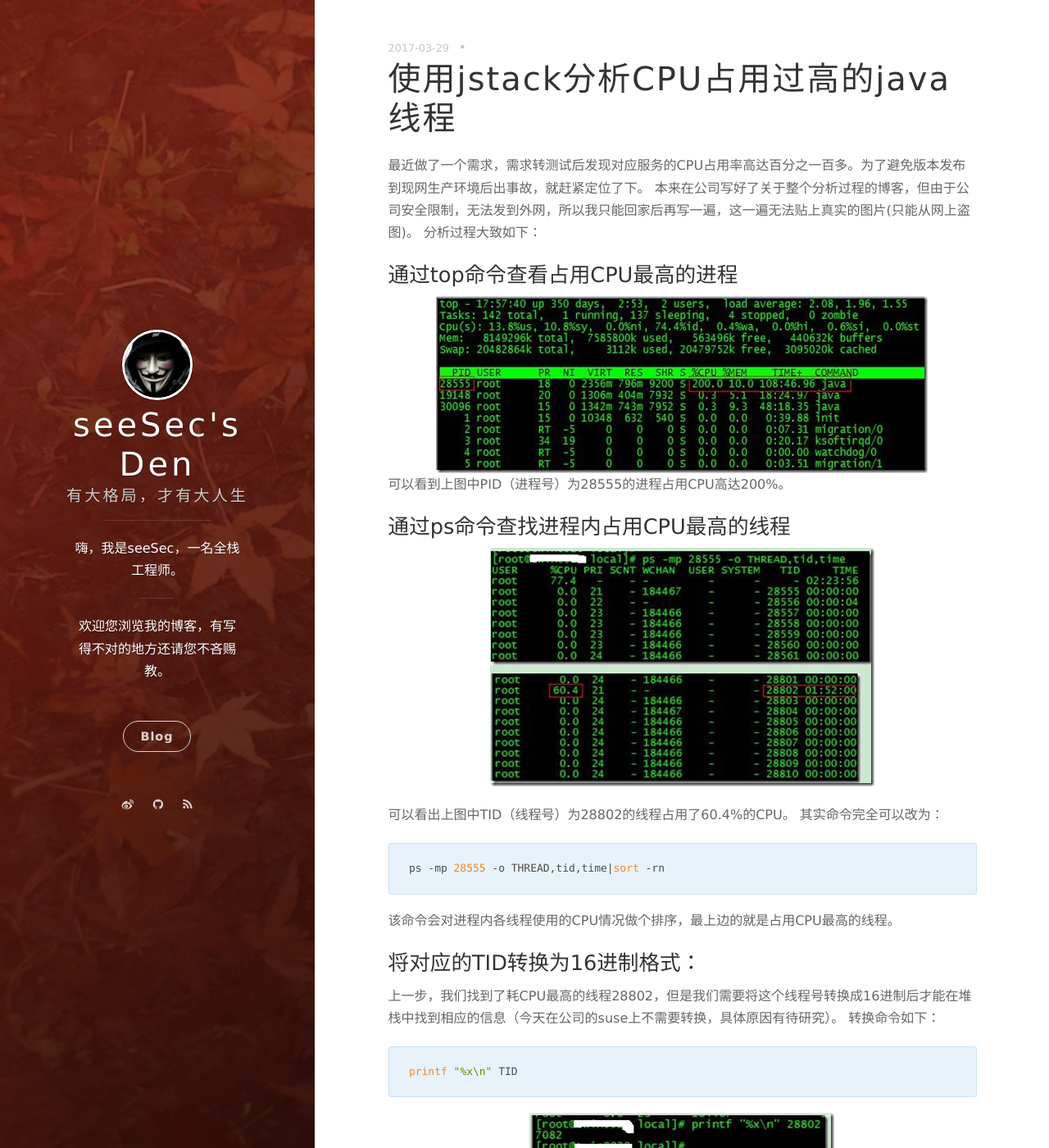
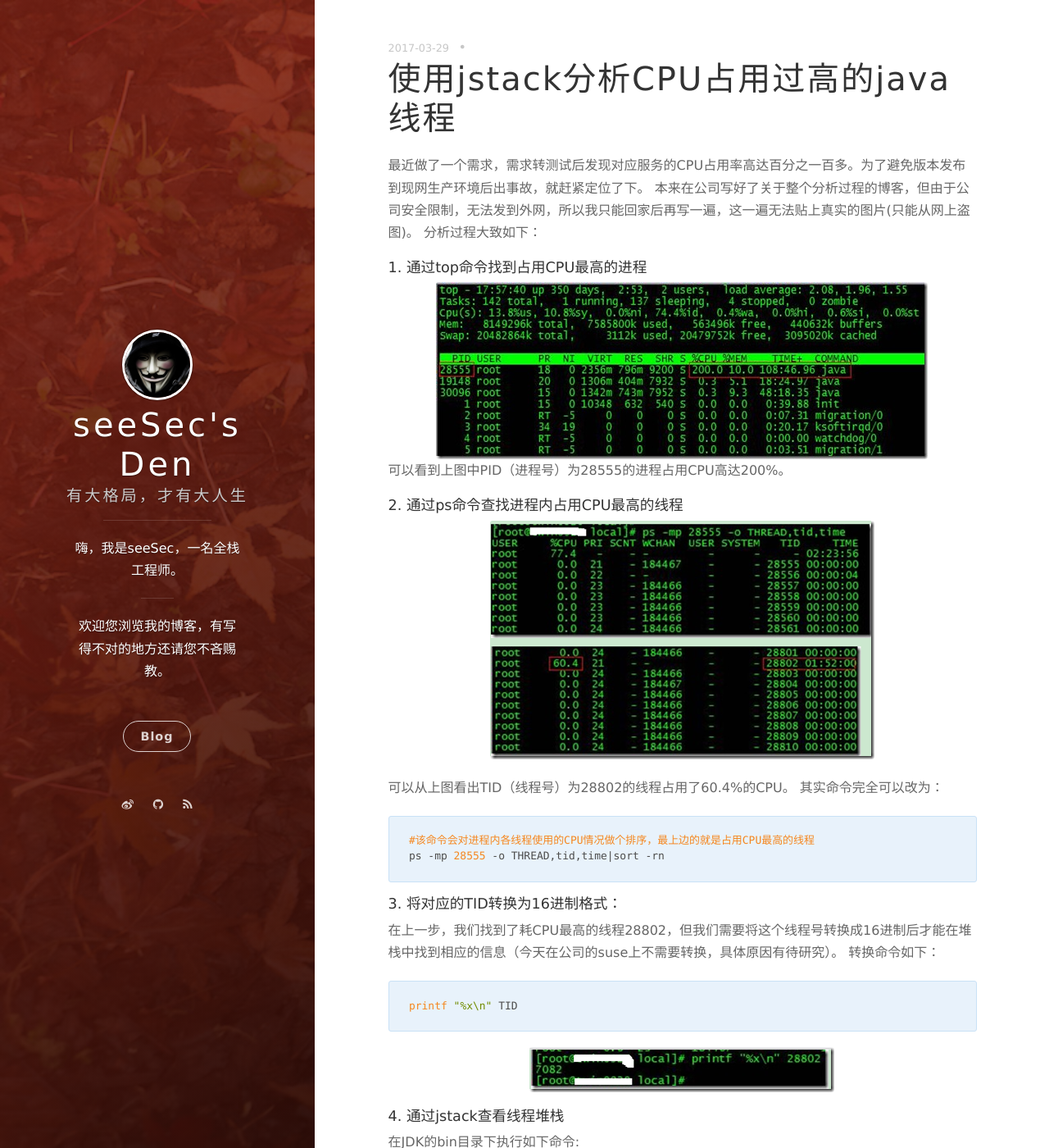
Before and after one commit to see-Sec/myBlogs, a Jekyll site: the page built from _posts/2017-03-29-jstack.markdown, in a window 1280 px wide and 1400 px high. Shown: the whole window at 82% size. Built offline with Jekyll 4.4.1, drawn with Linux system fonts in a browser that asks for light colours; nearby versions of some CDN libraries; comment, search, counter and statistics services are not loaded; some of the changed text lies outside the part shown.

Commit message:
update blog

````diff
--- a/_posts/2017-03-29-jstack.markdown
+++ b/_posts/2017-03-29-jstack.markdown
@@ -8,29 +8,29 @@ date: 2017-03-29
 本来在公司写好了关于整个分析过程的博客，但由于公司安全限制，无法发到外网，所以我只能回家后再写一遍，这一遍无法贴上真实的图片(只能从网上盗图)。
 分析过程大致如下：
 
-### 通过top命令查看占用CPU最高的进程
+#### 1. 通过top命令找到占用CPU最高的进程
 ![top命令查看CPU占用情况]({{ site.url }}/images/17-3-29/top_cmd.png)
 可以看到上图中PID（进程号）为28555的进程占用CPU高达200%。
 
-### 通过ps命令查找进程内占用CPU最高的线程
+#### 2. 通过ps命令查找进程内占用CPU最高的线程
 ![ps命令查找进程内各线程占用CPU情况]({{ site.url }}/images/17-3-29/ps_cmd.png)
 
-可以看出上图中TID（线程号）为28802的线程占用了60.4%的CPU。
+可以从上图看出TID（线程号）为28802的线程占用了60.4%的CPU。
 其实命令完全可以改为：
 ```
+#该命令会对进程内各线程使用的CPU情况做个排序，最上边的就是占用CPU最高的线程
 ps -mp 28555 -o THREAD,tid,time|sort -rn
 ```
-该命令会对进程内各线程使用的CPU情况做个排序，最上边的就是占用CPU最高的线程。
 
-### 将对应的TID转换为16进制格式：
-上一步，我们找到了耗CPU最高的线程28802，但是我们需要将这个线程号转换成16进制后才能在堆栈中找到相应的信息（今天在公司的suse上不需要转换，具体原因有待研究）。
+#### 3. 将对应的TID转换为16进制格式：
+在上一步，我们找到了耗CPU最高的线程28802，但我们需要将这个线程号转换成16进制后才能在堆栈中找到相应的信息（今天在公司的suse上不需要转换，具体原因有待研究）。
 转换命令如下：
 ```
 printf "%x\n" TID
 ```
 ![TID转换]({{ site.url }}/images/17-3-29/convert_tid.png)
 
-##### 通过jstack查看线程堆栈
+#### 4. 通过jstack查看线程堆栈
 在JDK的bin目录下执行如下命令:
 ```
 ./jstack -F PID|grep TID -A lines
````
Also changed, not shown: other parts of _posts/2017-03-29-jstack.markdown (+1 -1 lines).
